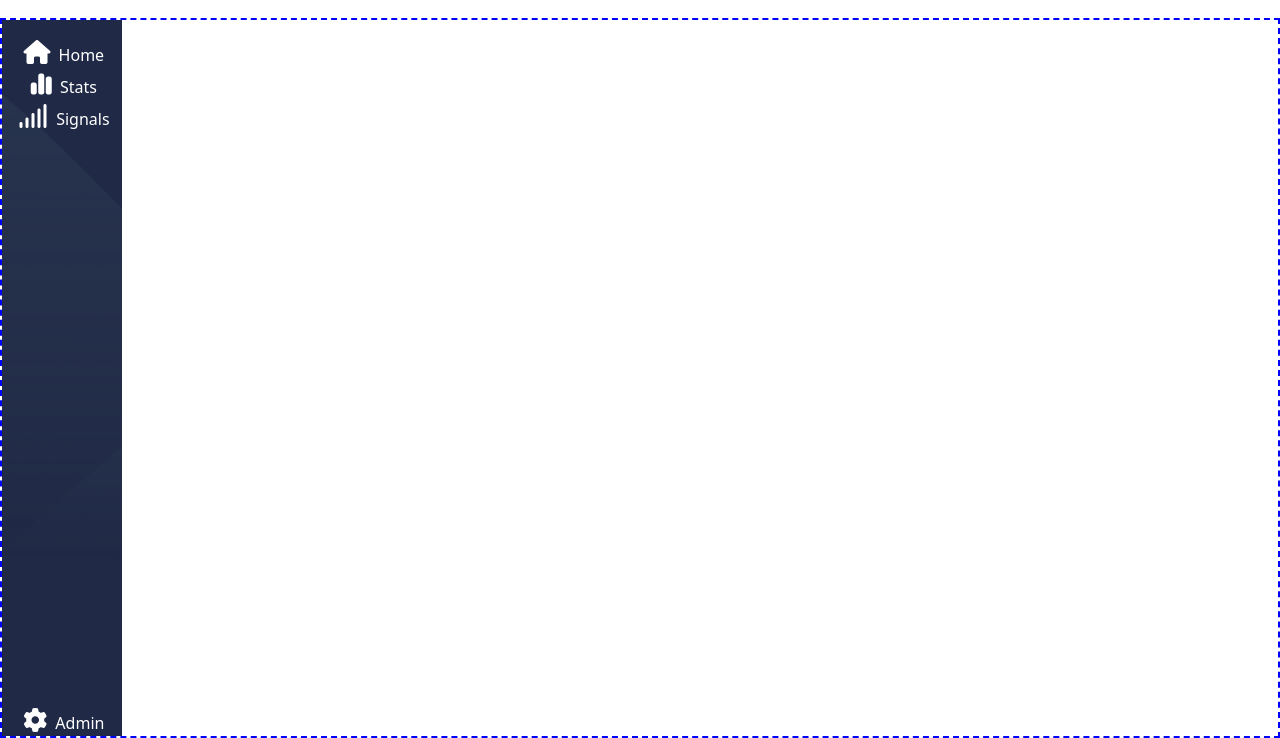
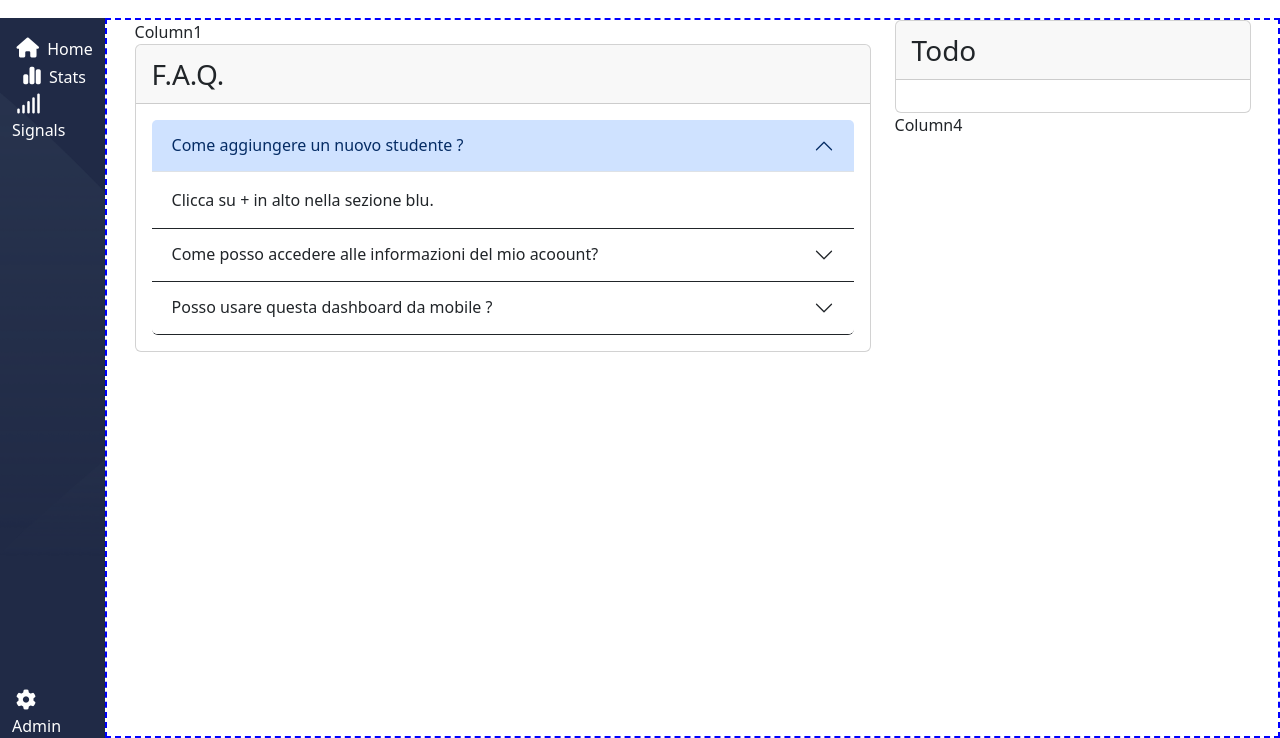
Before and after one commit to Edoardo-Monti/html-css-bootstrap-dashboard, a plain HTML site: page index.html in a window 1280 px wide. Shown: the part 62-800 px from the top of the page. Drawn offline with nearby package versions, Linux system fonts and the light colour scheme.

Commit message:
Svolgimento container dx

```diff
--- a/assets/style.css
+++ b/assets/style.css
@@ -16,7 +16,6 @@ header nav{
 
 main{
     height: calc(100vh - 80px);
-    border: 2px dashed blue;
 }
 
 #container-sx{
@@ -25,3 +24,26 @@ main{
     background-repeat: no-repeat;
     background-size: cover;
 }
+/*
+.max-height{
+    max-height: 25px;
+} */
+
+#container-dx{
+    border: 2px dashed blue;
+    width: 100%;
+}
+
+.accordion-item:not(:first-of-type){
+
+}
+
+.accordion-item:first-of-type{
+
+}
+
+.accordion-item{
+    border: 0;
+    border-radius: none;
+    border-bottom: 0.5px solid;
+}
--- a/index.html
+++ b/index.html
@@ -47,29 +47,94 @@
 
     <main class="d-flex">
         <aside id="container-sx" class="text-white">
-            <div class="container mx-auto d-flex flex-column justify-content-between h-100 pt-3">
+            <div class="container-fluid mx-auto d-flex flex-column justify-content-between h-100 pt-3">
                 <div class="d-flex flex-column align-items-center">
-                    <div>
-                        <i class="fa-solid fa-house fs-4 p-1"></i>
+                    <div class="max-height">
+                        <i class="fa-solid fa-house fs-5 p-1"></i>
                         <span class="d-none d-lg-inline-block">Home</span>
                     </div>
-                    <div>
-                        <i class="fa-solid fa-chart-simple fs-4 p-1"></i>
+                    <div class="max-height">
+                        <i class="fa-solid fa-chart-simple fs-5 p-1"></i>
                         <span class="d-none d-lg-inline-block">Stats</span>
                     </div>
-                    <div>
-                        <i class="fa-solid fa-signal fs-4 p-1"></i>
+                    <div class="max-height">
+                        <i class="fa-solid fa-signal fs-5 p-1"></i>
                         <span class="d-none d-lg-inline-block">Signals</span>
                     </div>
                 </div>
                 <div class="mx-auto justify-content-end">
-                    <i class="fa-solid fa-gear fs-4 p-1"></i>
+                    <i class="fa-solid fa-gear fs-5 p-1"></i>
                     <span class="d-none d-lg-inline-block">Admin</span>
                 </div>
             </div>
         </aside>
         <section id="container-dx" class="">
+            <div class="container">
+                <div class="row row-cols-2">
+                  <div class="col-12 col-lg-8">
+                    <div class="col-12">
+                        <div class="col-12">Column1</div>
+                        <div class="card">
+                            <div class="card-header fs-3">
+                                F.A.Q.
+                            </div>
+                            <div class="card-body">
+                                <div class="accordion" id="accordionExample">
+                                    <div class="accordion-item">
+                                      <h2 class="accordion-header" id="headingOne">
+                                        <button class="accordion-button" type="button" data-bs-toggle="collapse" data-bs-target="#collapseOne" aria-expanded="true" aria-controls="collapseOne">
+                                          Come aggiungere un nuovo studente ?
+                                        </button>
+                                      </h2>
+                                      <div id="collapseOne" class="accordion-collapse collapse show" aria-labelledby="headingOne" data-bs-parent="#accordionExample">
+                                        <div class="accordion-body">
+                                            Clicca su + in alto nella sezione blu.
+                                        </div>
+                                      </div>
+                                    </div>
+                                    <div class="accordion-item">
+                                      <h2 class="accordion-header" id="headingTwo">
+                                        <button class="accordion-button collapsed" type="button" data-bs-toggle="collapse" data-bs-target="#collapseTwo" aria-expanded="false" aria-controls="collapseTwo">
+                                          Come posso accedere alle informazioni del mio acoount?
+                                        </button>
+                                      </h2>
+                                      <div id="collapseTwo" class="accordion-collapse collapse" aria-labelledby="headingTwo" data-bs-parent="#accordionExample">
+                                        <div class="accordion-body">
+                                            Clicca sull'icona della campanella
+                                        </div>
+                                      </div>
+                                    </div>
+                                    <div class="accordion-item">
+                                      <h2 class="accordion-header" id="headingThree">
+                                        <button class="accordion-button collapsed" type="button" data-bs-toggle="collapse" data-bs-target="#collapseThree" aria-expanded="false" aria-controls="collapseThree">
+                                          Posso usare questa dashboard da mobile ?
+                                        </button>
+                                      </h2>
+                                      <div id="collapseThree" class="accordion-collapse collapse" aria-labelledby="headingThree" data-bs-parent="#accordionExample">
+                                        <div class="accordion-body">
+                                          Assolutamente si, il programmatore Edoardo Monti ha tenuto conto del fatto che la maggior parte degli utenti accede da dispositivi mobili, ed ha ottimizato l'user exeperience tenendo conto di questo fatto.
+                                        </div>
+                                      </div>
+                                    </div>
+                                  </div>
+                            </div>
+                        </div>
+                    </div>
+                  </div>
+                  <div class="col-12 col-lg-4">
+                    <div class="card">
+                        <div class="card-header fs-3">
+                            Todo
+                        </div>
+                        <div class="card-body">
 
+                        </div>
+
+                    </div>
+                    <div class="col-12 ">Column4</div>
+                  </div>
+                </div>
+              </div>
         </section>
     </main>
 
```
Also changed, not shown: assets/img/screenshots/screen-con-dimensioni-strane/bootstrap-dashboard-desktop-1.png (deleted), assets/img/screenshots/screen-con-dimensioni-strane/bootstrap-dashboard-desktop-2.png (deleted), assets/img/screenshots/screen-con-dimensioni-strane/bootstrap-dashboard-mobile.png (deleted), assets/img/screenshots/screen-con-dimensioni-strane/bootstrap-dashboard-tablet.png (deleted), 4 other files.
